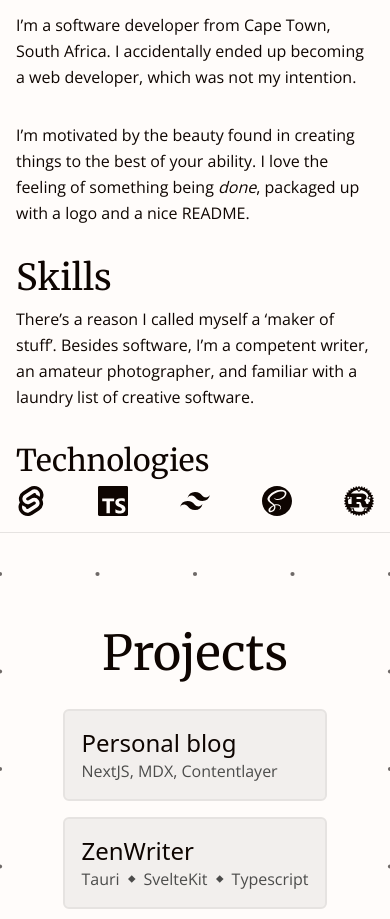
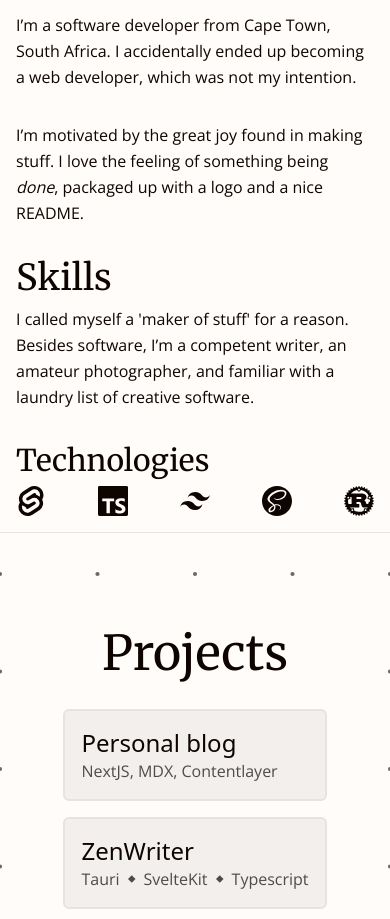
Before and after one commit to emmalexandria/portfolio, a Next.js app: page / in a window 390 px wide. Shown: the part 1206-2125 px from the top of the page. Built offline with nearby package versions, Linux system fonts and the light colour scheme.

Commit message:
animation and content tweaks

```diff
--- a/app/AboutMeGrid.tsx
+++ b/app/AboutMeGrid.tsx
@@ -18,7 +18,7 @@ export default function AboutMeGrid() {
                             not my intention.
                         </p>
                         <p>
-                            I’m motivated by the beauty found in creating things to the best of your ability. I love
+                            I’m motivated by the great joy found in making stuff. I love
                             the feeling of something being <em>done</em>, packaged up with a logo and a nice README.
                         </p>
                     </div>
@@ -28,7 +28,7 @@ export default function AboutMeGrid() {
                 <div className="bg-light-900 max-w-full md:col-span-2">
                     <h3 className="font-display text-4xl md:text6xl mb-2">Skills</h3>
                     <div className="font-body md:text-xl leading-relaxed h-fit">
-                        <p>There’s a reason I called myself a ‘maker of stuff’. Besides software,
+                        <p>I called myself a 'maker of stuff' for a reason. Besides software,
                             I’m a competent writer, an amateur photographer, and familiar with a laundry list of creative software.
                         </p>
                     </div>
--- a/app/AnimatedDiamond.tsx
+++ b/app/AnimatedDiamond.tsx
@@ -13,6 +13,7 @@ export default function AnimatedDiamond() {
             borderRadius: ["50%", "0%"],
           }}
           transition={{
+            delay: 0.1,
             duration: 0.5,
             ease: "easeInOut",
           }}
--- a/app/ProjectListItem.tsx
+++ b/app/ProjectListItem.tsx
@@ -16,7 +16,7 @@ export default function ProjectListItem(props: { url: string, name: string, tech
                 transition={{ duration: 0.2, delay: props.n * 0.2, easings: easeInOut }}
                 variants={{
                     visible: { y: 0, opacity: 1, scale: 1},
-                    hidden: { y: -25, opacity: 0, scale: 1.1 }
+                    hidden: { y: -10, opacity: 0, scale: 1.1 }
                 }}>
             <a href={props.url} target="_blank">
                 <h1 className="text-2xl text-left">{props.name}</h1>
```
Also changed, not shown: app/FirstPage.tsx (+1 -1 lines).
